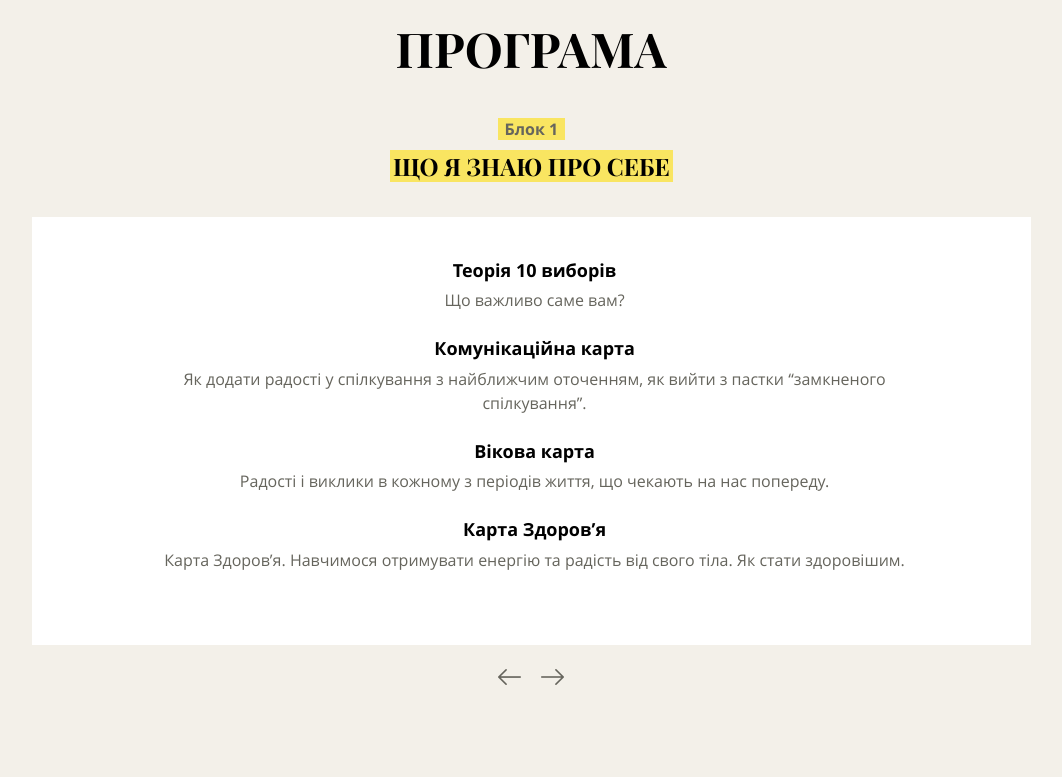
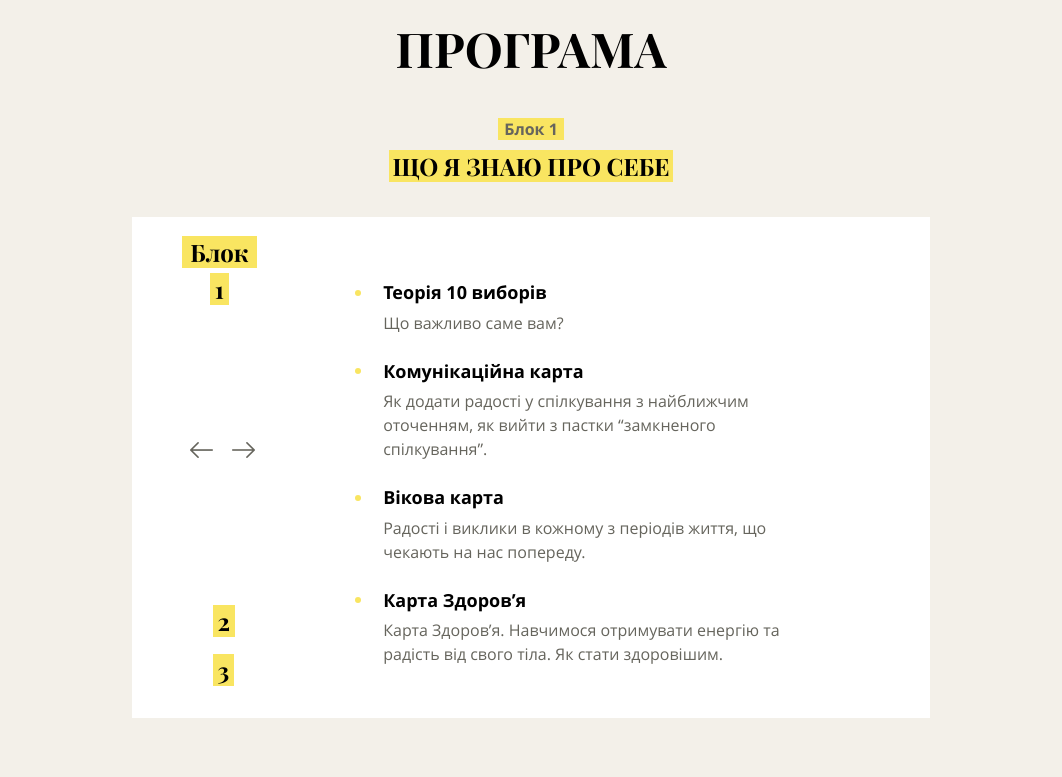
Before and after one commit to Olexiy-repin/camp-55, a website: page src/html/index.html in a window 1280 px wide. Shown: the part 6282-7059 px from the top of the page, without its empty margins (109-1171 px from the left). Drawn offline with nearby package versions, Linux system fonts and the light colour scheme; files that its build step writes are made by us from their sources; files whose address does not match are found by name; a web font is replaced by a local one.

Commit message:
fix some bugs

```diff
--- a/src/html/section-9.html
+++ b/src/html/section-9.html
@@ -11,6 +11,12 @@
           </div>
           <div class="sec-09__slide-title-container"><h2 class="sec-09__slide-title">Що я ЗНАЮ про себе</h2></div>
           <div class="sec-09__slide-content">
+            <div class="sec-09__count-block">
+              <span class="sec-09__count-name">Блок</span>
+              <div class="sec-09__count">1</div>
+            </div>
+            <div class="sec-09__count-2">2</div>
+            <div class="sec-09__count-3">3</div>
             <div class="sec-09__slide-content-item">
               <h2 class="sec-09__content-item-title">Теорія 10 виборів</h2>
               <p class="sec-09__content-item-text">Що важливо саме вам?</p>
@@ -38,6 +44,12 @@
             <h2 class="sec-09__slide-title">Що може ЗАВАЖАТИ радіти життю</h2>
           </div>
           <div class="sec-09__slide-content">
+            <div class="sec-09__count-block">
+              <span class="sec-09__count-name">Блок</span>
+              <div class="sec-09__count">2</div>
+            </div>
+            <div class="sec-09__count-2">3</div>
+            <div class="sec-09__count-3">1</div>
             <div class="sec-09__slide-content-item">
               <h2 class="sec-09__content-item-title">Емоційна карта</h2>
               <p class="sec-09__content-item-text">Опрацюємо навички розслаблення та вміння створювати свій власний настрій.</p>
@@ -65,6 +77,12 @@
             <h2 class="sec-09__slide-title">Мій план РАДОСТІ життя</h2>
           </div>
           <div class="sec-09__slide-content">
+            <div class="sec-09__count-block">
+              <span class="sec-09__count-name">Блок</span>
+              <div class="sec-09__count">3</div>
+            </div>
+            <div class="sec-09__count-2">2</div>
+            <div class="sec-09__count-3">1</div>
             <div class="sec-09__slide-content-item">
               <h2 class="sec-09__content-item-title">Фінанси</h2>
               <p class="sec-09__content-item-text">Будьте вільними!</p>
--- a/src/sass/_sec-09.scss
+++ b/src/sass/_sec-09.scss
@@ -53,10 +53,72 @@
   line-height: 1.5;
 }
 
+@media (max-width: 767px) {
+  .sec-09__count-block {
+    display: none;
+  }
+
+  .sec-09__count-2 {
+    display: none;
+  }
+
+  .sec-09__count-3 {
+    display: none;
+  }
+}
+
 @media (min-width: 768px) {
   #sec-09 {
     padding-top: 8.9rem;
+    padding-bottom: 6.2rem;
   }
+
+  .sec-09__count-block {
+    font-family: PlayD;
+    font-size: pxToRem(24px);
+    display: flex;
+    flex-direction: column;
+    align-items: center;
+    position: absolute;
+    top: 1.2rem;
+    left: 6.3%;
+  }
+
+  .sec-09__count-name {
+    display: inline-block;
+    background-color: #f9e561;
+    padding: 0 .5rem;
+    margin-bottom: .3rem;
+  }
+
+  .sec-09__count {
+    background-color: #f9e561;
+    display: inline-block;
+    padding: 0 .3rem;
+  }
+
+  .sec-09__count-2 {
+    font-family: PlayD;
+    font-size: pxToRem(24px);
+    background-color: #f9e561;
+    display: inline-block;
+    padding: 0 .3rem;
+    position: absolute;
+    bottom: 5.1rem;
+    left: 10.7%;
+  }
+
+  .sec-09__count-3 {
+    font-family: PlayD;
+    font-size: pxToRem(24px);
+    background-color: #f9e561;
+    display: inline-block;
+    padding: 0 .3rem;
+    position: absolute;
+    bottom: 2rem;
+    left: 10.7%;
+  }
+
   .sec-09__title {
     text-align: center;
     font-size: pxToRem(48px);
@@ -86,12 +148,30 @@
   }
 
   .sec-09__slide-content-item {
-    text-align: center;
-    padding: 0 5rem;
+    text-align: left;
+    padding: 0 2rem 0 9.2rem;
   }
 
   .sec-09__slide-content {
-    padding: 2.55rem 1.1rem 3.1rem 1.5rem;
+    position: relative;
+    height: 501px;
+    padding: 3.95rem 1.1rem 1.8rem 1.5rem;
+  }
+
+  .sec-09__content-item-title {
+    position: relative;
+    &::before {
+      display: block;
+      content: "";
+      position: absolute;
+      width: 6px;
+      height: 6px;
+      border-radius: 50%;
+      background-color: #f9e561;
+      top: .6rem;
+      left: -6.5%;
+      z-index: 1;
+    }
   }
 }
 
@@ -100,4 +180,22 @@
     padding-top: 4.9rem;
     padding-bottom: 5.7rem;
   }
+
+  .sec-09__slider {
+    padding: 0;
+  }
+
+  .slides{
+     width: 70%;
+     margin: auto;
+  }
+
+  .sec-09__slide-content-item {
+    padding: 0 6rem 0 14.2rem;
+  }
+
+  .sec-09__count-2, .sec-09__count-3 {
+    left: 10.1%;
+  }
+
 }
--- a/src/sass/_sec-12.scss
+++ b/src/sass/_sec-12.scss
@@ -61,4 +61,8 @@
   .sec-12__title {
     padding-left: .7rem;
   }
+
+  .sec-12__img-container {
+    justify-content: center;
+  }
 }
--- a/src/sass/owl.theme.default.scss
+++ b/src/sass/owl.theme.default.scss
@@ -89,6 +89,13 @@
   #sec-12 .owl-dot.active {
     background-color: #f9e561;
   }
+
+  #sec-09 .owl-nav {
+    position: absolute;
+    z-index: 1;
+    left: 7rem;
+    top: 314px;
+  }
 }
 
 @media (min-width: 1200px) {
@@ -104,4 +111,9 @@
     margin-top: -4.8rem;
     margin-left: 123%;
   }
+
+  #sec-09 .owl-nav {
+    left: 14.3rem;
+    top: 300px;
+  }
 }
```
Also changed, not shown: dist/index.html, dist/owl.theme.default.css, dist/styles.css.
